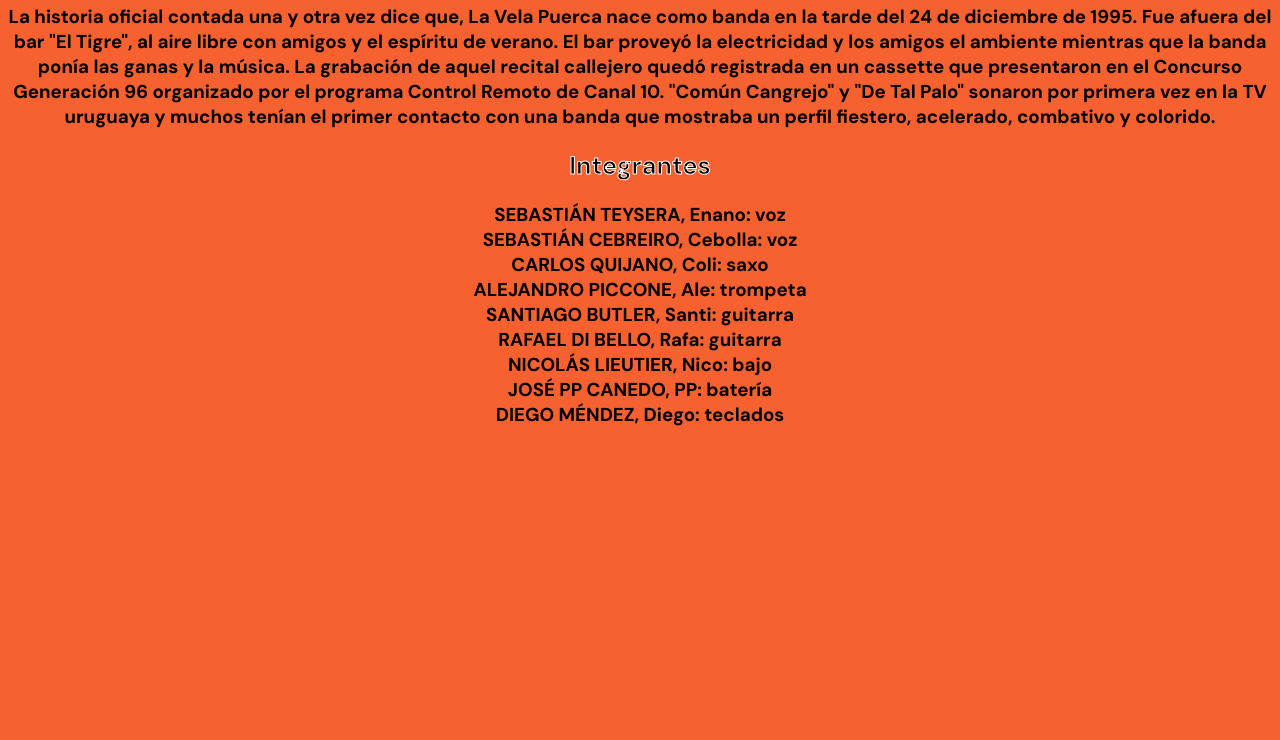
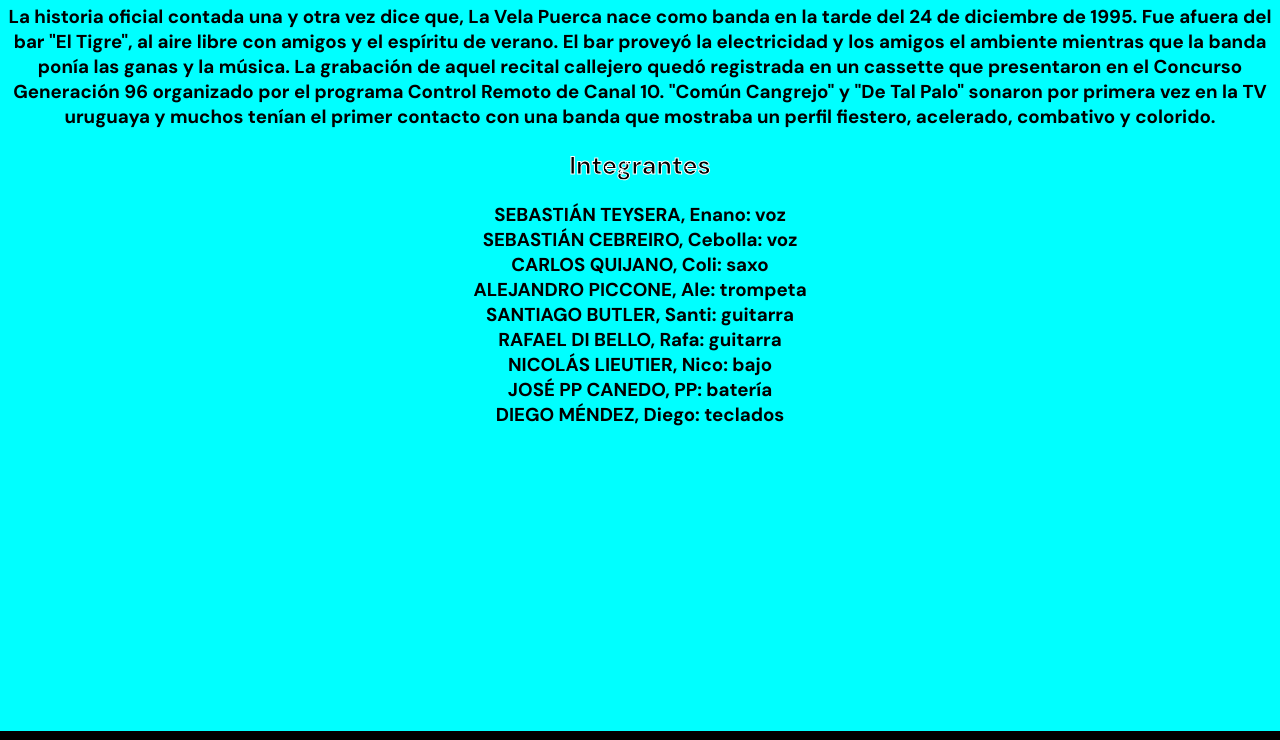
Before and after one commit to MarcosP103/PrimerPaginaWeb, a plain HTML site: page pages/bio.html in a window 1280 px wide. Shown: the part 120-860 px from the top of the page. Drawn offline with Linux system fonts and the light colour scheme.

Commit message:
add main

```diff
--- a/css/style.css
+++ b/css/style.css
@@ -61,7 +61,8 @@
 	background-color: #f7602f;
 }
 .mainbio{
-	height: 1000vh;
+	height: 100vh;
+	background-color: aqua;
 }
 
 .bandacompleta{
```
